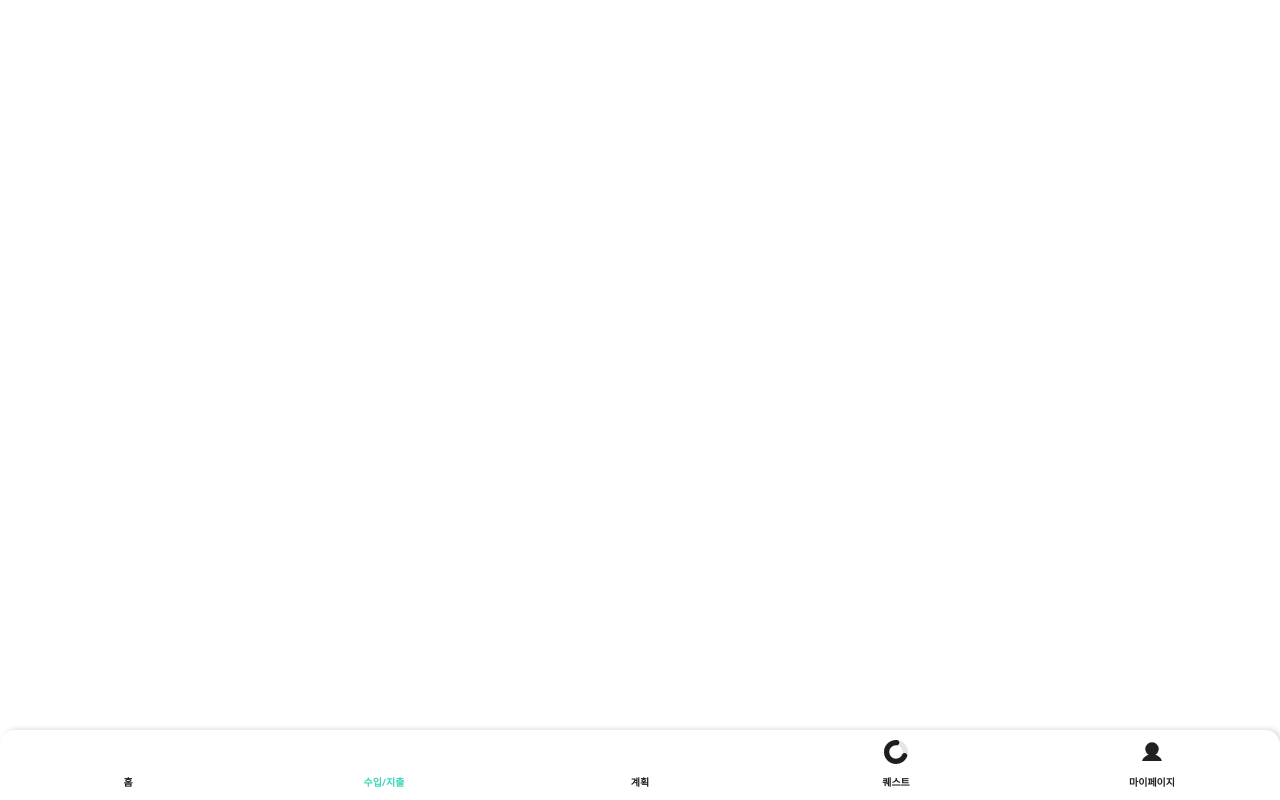
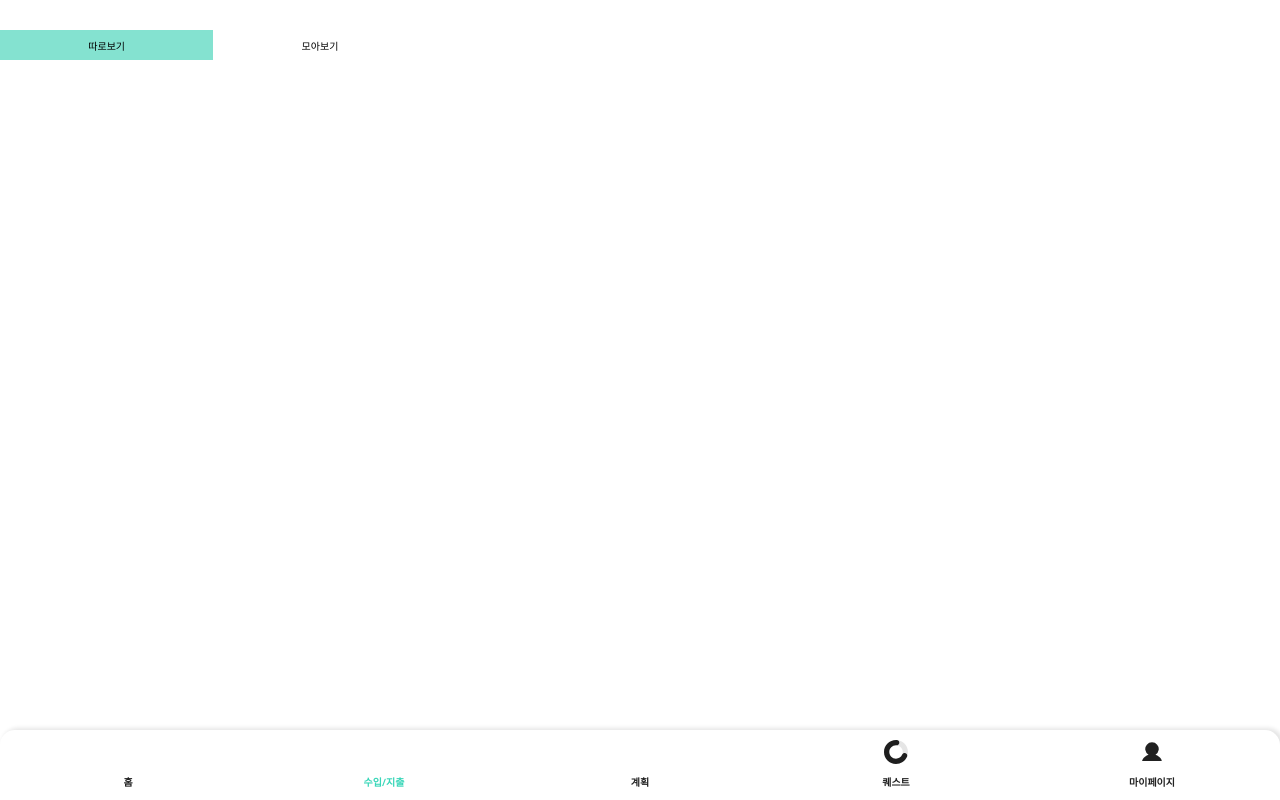
Before and after one commit to pinny2024/pinny-client, a React (Create React App) app in the folder pinny/: page /income-expend in a window 1280 px wide. Built offline with nearby package versions, Linux system fonts and the light colour scheme; some icons are missing.

Commit message:
Feat: 수입/지출 컴포넌트 및 페이지 추가

```diff
--- a/pinny/src/App.js
+++ b/pinny/src/App.js
@@ -3,7 +3,7 @@ import React from "react";
 
 import LoginPage from "./pages/login";
 import HomePage from "./pages/home"
-import IncomeExpendPage from './pages/imcon-expend';
+import IncomeExpendPage from './pages/income-expend';
 
 function App() {
   return (
--- /dev/null
+++ b/pinny/src/componets/income-expend/list-attributes.jsx
@@ -0,0 +1,32 @@
+import React, { useState, useEffect } from "react";
+import "../../css/comm/index.css"
+import "../../css/income-expend/list-attributes.css"
+import {useIncomeExpend} from "react-router-dom";
+
+const ListAttributes = () => {
+    const [clickList, setClickList] = useState(null);
+
+    useEffect(()=>{
+        switch(window.location.pathname){
+            case '/separate': setClickList('separete'); break;
+            case '/collection' : setClickList('collection'); break;
+        }
+    }, [useIncomeExpend]);
+
+    const handleSeperateClick = () => {
+        useIncomeExpend('/seperate');
+    }
+
+    const handleCollectionClick = () => {
+        useIncomeExpend('/collection')
+    }
+
+    return (
+        <div className="list-top">
+        <div className="list-top-item1"><p className="center">따로보기</p></div>
+        <div className="list-top-item2"><p className="center">모아보기</p></div>
+    </div>
+    )
+}
+
+export default ListAttributes;
--- /dev/null
+++ b/pinny/src/css/income-expend/list-attributes.css
@@ -0,0 +1,28 @@
+.list-top {
+    display: flex;
+    width: 33.33vw;
+    height: 3.75vh;
+    margin-top: 3.75vh;
+    position: fixed;
+}
+
+.list-top-item1, .list-top-item2{
+    font-size: 10px;
+    box-sizing: border-box;
+    width: 50%;
+
+}
+
+.list-top-item1{
+    float: left;
+    background-color:#84E2D0;
+}
+
+.list-top-item2{
+    float: right;
+}
+
+.center{
+    text-align: center;
+    margin-top : 1vh;
+}
--- a/pinny/src/pages/imcon-expend.jsx
+++ b/pinny/src/pages/income-expend.jsx
@@ -1,9 +1,11 @@
 import React from "react";
+import ListAttributes from "../componets/income-expend/list-attributes"
 import Nav  from "../componets/comm/nav";
 
 const IncomeExpend = () => {
     return(
         <div>
+            <ListAttributes/>
             <Nav/>
         </div>
     )
```
Also changed, not shown: pinny/src/componets/income-expend/income-expend.jsx (deleted).
